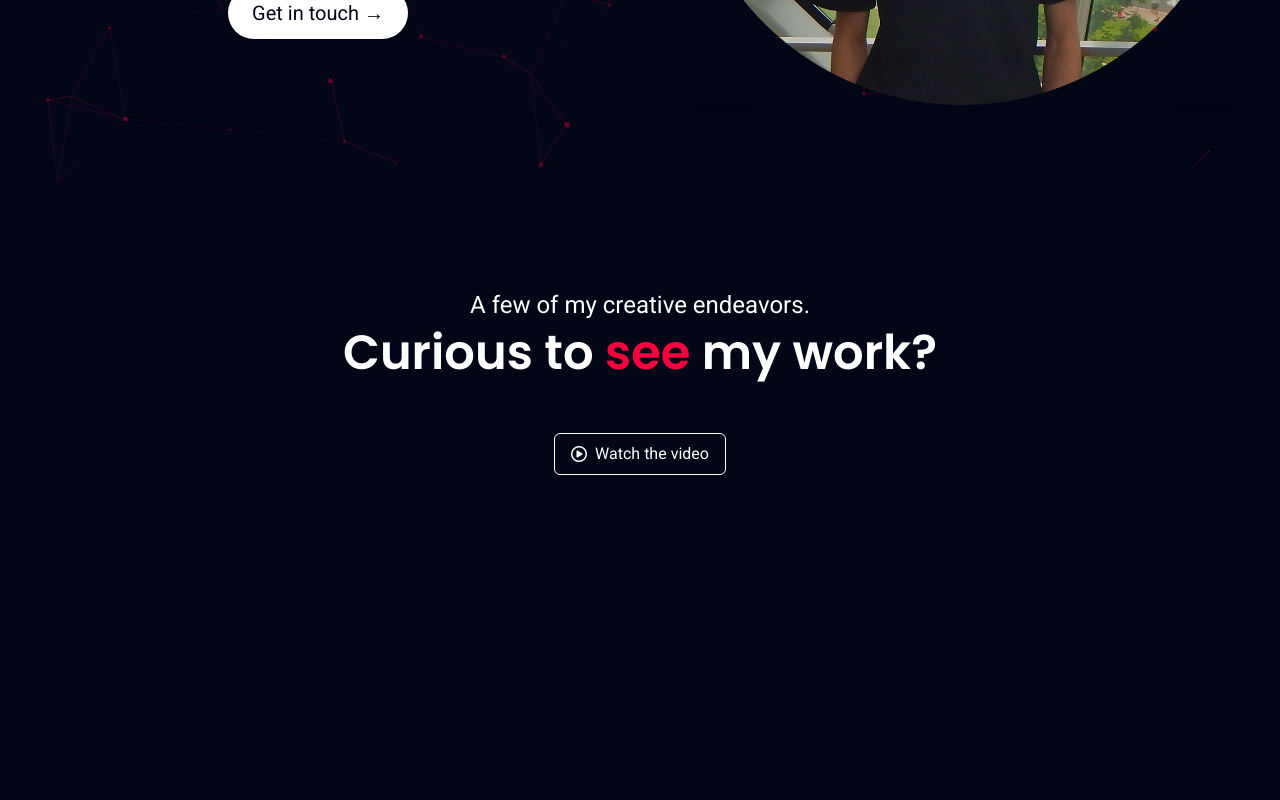
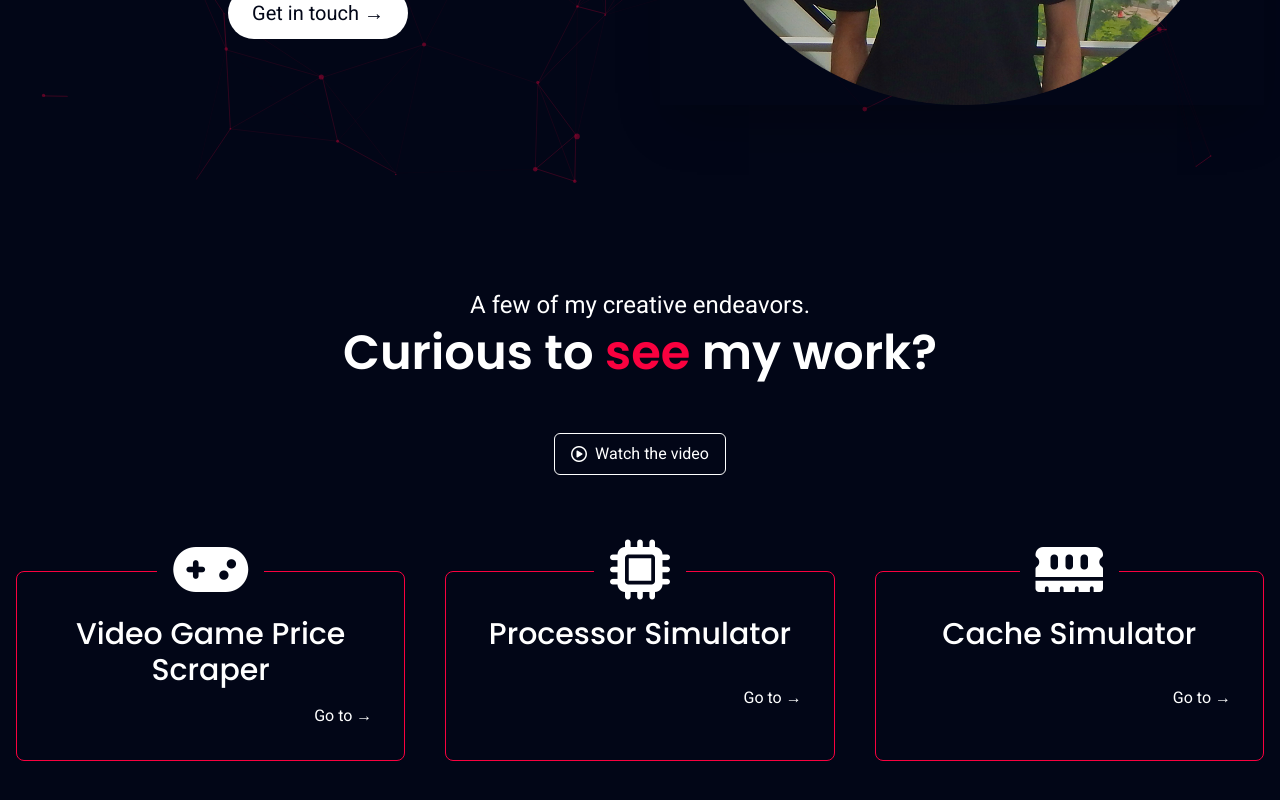
Before and after one commit to zlima410/my-upgraded-portfolio, a SvelteKit app: page / in a window 1280 px wide. Shown: the part 616-1416 px from the top of the page. Before the commit the page ends 1331 px from the top, so only its background shows below. Built offline with nearby package versions, Linux system fonts and the light colour scheme.

Commit message:
Add Step component with dynamic content

```diff
--- a/src/components/Step.svelte
+++ b/src/components/Step.svelte
@@ -0,0 +1,28 @@
+<script>
+  export let step;
+</script>
+
+<a
+  href={step.href}
+  target="_blank"
+  class="p-4 sm:p-6 md:p-8 flex flex-col gap-4 rounded-lg
+  border border-solid border-[#F9013F] text-center group cursor-pointer
+  hover:border-[#F9013F] duration-200">
+    <div
+      class="bg-slate-950 grid place-items-center px-4 text-5xl md:text-6xl
+      -mt-10 sm:-mt-12 md:-mt-14 lg:-mt-16 mx-auto duration-200">
+        <i class={step.icon}/>
+
+    </div>
+    <h3 class="font-medium text-xl sm:text-2xl md:text-3xl">{step.name}</h3>
+    <slot/>
+    <div class="flex-1 flex justify-between gap-4 items-center">
+      <div
+        class="ml-auto cursor-pointer hover:text-slate-950 duration-200
+        relative after:absolute after:top-0 after:h-0 after:right-full
+        after:w-full after:h-full after:bg-white after:duration-200
+        hover:after:translate-x-full after:z-[-1] overflow-hidden">
+          <p class="relative z-4">Go to &rarr;</p>
+      </div>
+    </div>
+</a>
```
